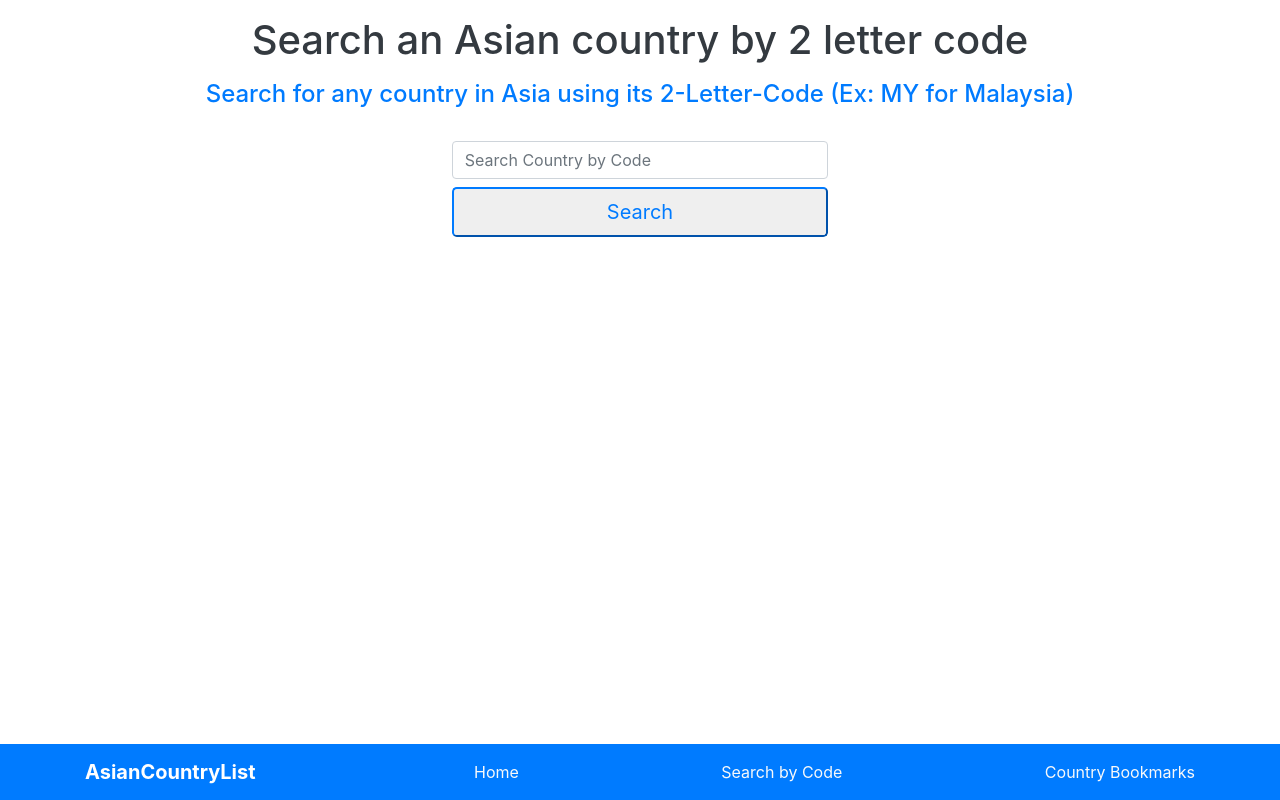
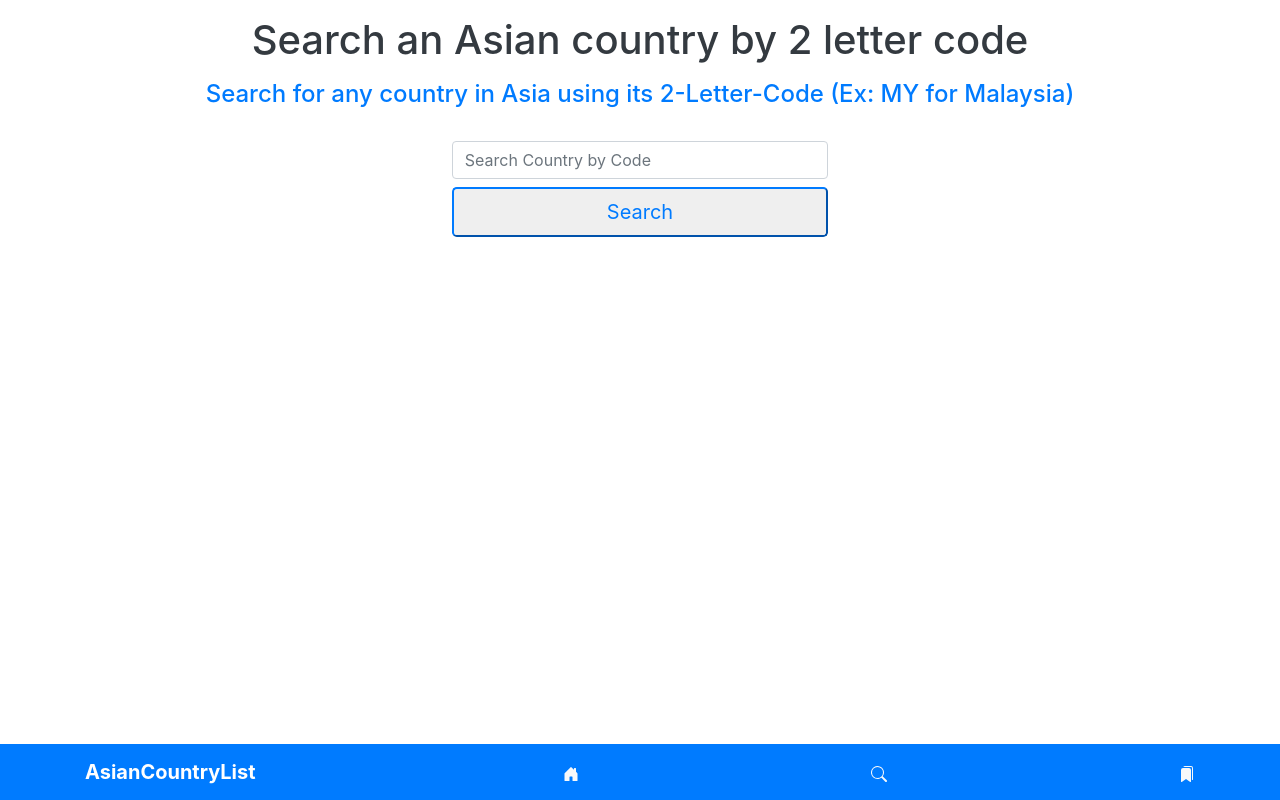
Before and after one commit to JXSR12/asian-country-list, a React (Create React App) app: page /search in a window 1280 px wide. Built offline with nearby package versions, Linux system fonts and the light colour scheme; no server answers.

Commit message:
Update App.js

```diff
--- a/src/App.js
+++ b/src/App.js
@@ -9,12 +9,19 @@ function App() {
   return (
     <Router>
       <div>
-        <nav className="navbar navbar-dark bg-primary fixed-bottom mt-5 justify-content-between">
+        <nav className="navbar navbar-dark bg-primary fixed-bottom mt-5 justify-content-left">
           <div className="container">
             <Link to="/" className="navbar-brand font-weight-bold">AsianCountryList</Link>
-              <Link to="/" className="nav-item text-light">Home</Link>
-              <Link to="/search" className="nav-item text-light">Search by Code</Link>
-              <Link to="/bookmarks" className="nav-item text-light">Country Bookmarks</Link>
+              <Link to="/" className="nav-item text-light"><svg xmlns="http://www.w3.org/2000/svg" width="16" height="16" fill="currentColor" class="bi bi-house-door-fill" viewBox="0 0 16 16">
+  <path d="M6.5 14.5v-3.505c0-.245.25-.495.5-.495h2c.25 0 .5.25.5.5v3.5a.5.5 0 0 0 .5.5h4a.5.5 0 0 0 .5-.5v-7a.5.5 0 0 0-.146-.354L13 5.793V2.5a.5.5 0 0 0-.5-.5h-1a.5.5 0 0 0-.5.5v1.293L8.354 1.146a.5.5 0 0 0-.708 0l-6 6A.5.5 0 0 0 1.5 7.5v7a.5.5 0 0 0 .5.5h4a.5.5 0 0 0 .5-.5z"/>
+</svg></Link>
+              <Link to="/search" className="nav-item text-light"><svg xmlns="http://www.w3.org/2000/svg" width="16" height="16" fill="currentColor" class="bi bi-search" viewBox="0 0 16 16">
+  <path d="M11.742 10.344a6.5 6.5 0 1 0-1.397 1.398h-.001c.03.04.062.078.098.115l3.85 3.85a1 1 0 0 0 1.415-1.414l-3.85-3.85a1.007 1.007 0 0 0-.115-.1zM12 6.5a5.5 5.5 0 1 1-11 0 5.5 5.5 0 0 1 11 0z"/>
+</svg></Link>
+              <Link to="/bookmarks" className="nav-item text-light"><svg xmlns="http://www.w3.org/2000/svg" width="16" height="16" fill="currentColor" class="bi bi-bookmarks-fill" viewBox="0 0 16 16">
+  <path d="M2 4a2 2 0 0 1 2-2h6a2 2 0 0 1 2 2v11.5a.5.5 0 0 1-.777.416L7 13.101l-4.223 2.815A.5.5 0 0 1 2 15.5V4z"/>
+  <path d="M4.268 1A2 2 0 0 1 6 0h6a2 2 0 0 1 2 2v11.5a.5.5 0 0 1-.777.416L13 13.768V2a1 1 0 0 0-1-1H4.268z"/>
+</svg></Link>
           </div>
 
         </nav>
```
